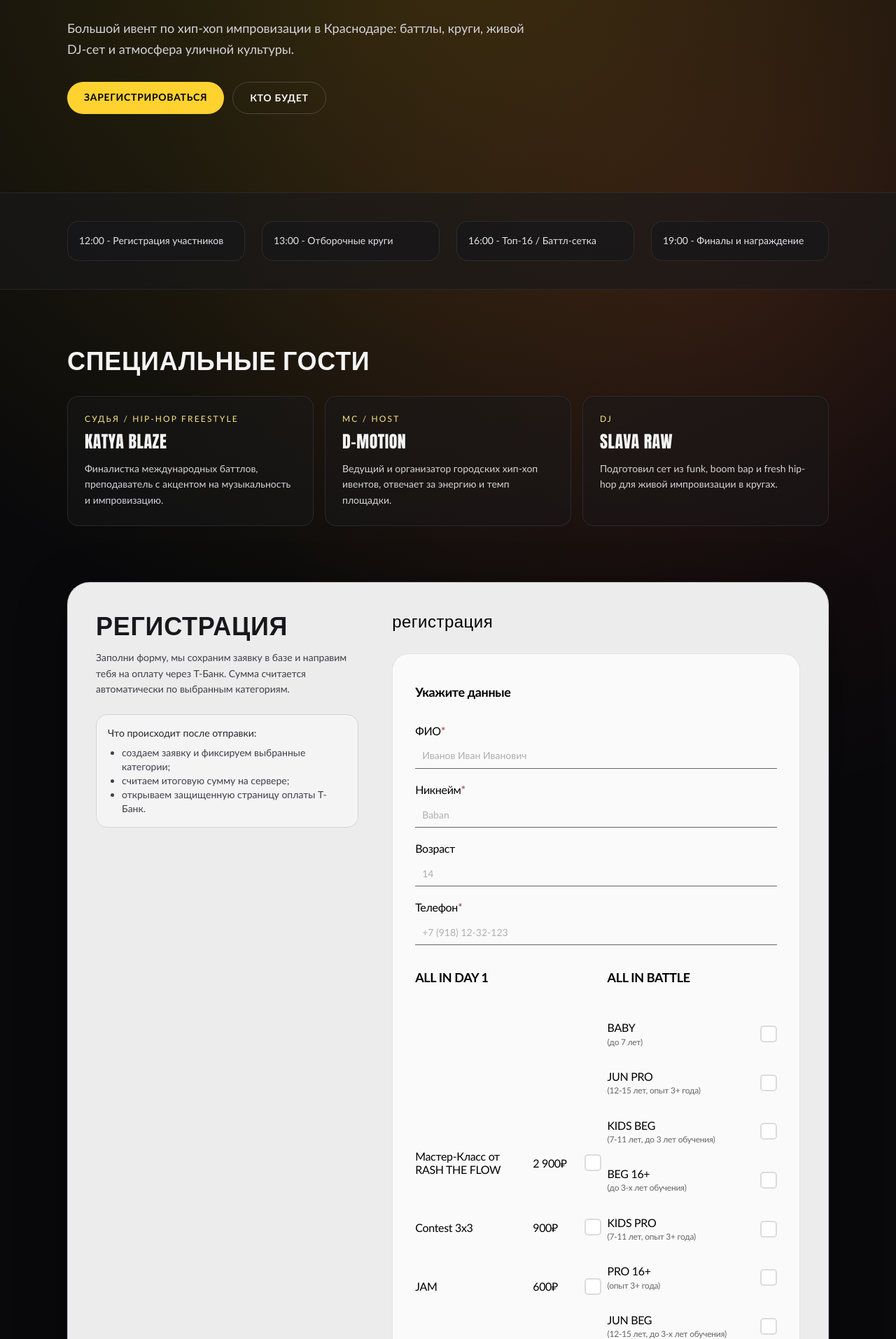
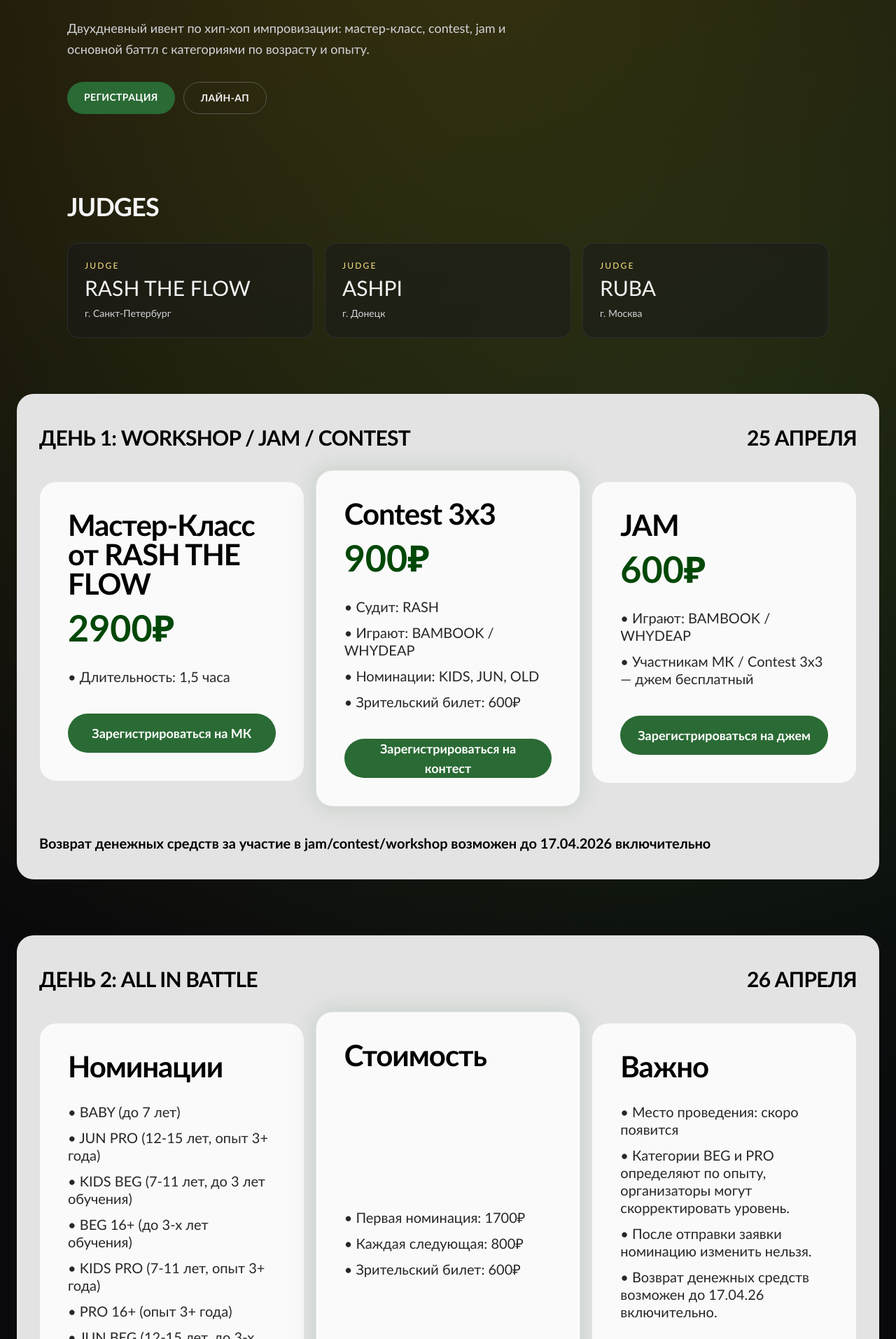
Before and after one commit to FibEli3/ALL-IN-BATTLE, a Next.js app: page / in a window 1280 px wide. Shown: the part 166-2080 px from the top of the page at 70% size. Built offline with nearby package versions, Linux system fonts and the light colour scheme.

Commit message:
feat: implement full figma-inspired adaptive page structure

```diff
--- a/src/app/globals.css
+++ b/src/app/globals.css
@@ -15,13 +15,6 @@ body {
   background: var(--background);
   color: var(--foreground);
   font-family: "Trebuchet MS", "Segoe UI", sans-serif;
-}
-
-h1,
-h2,
-h3 {
-  font-family: Impact, Haettenschweiler, "Arial Narrow Bold", sans-serif;
-  letter-spacing: 0.02em;
 }
 
 .fade-up {
--- a/src/app/page.tsx
+++ b/src/app/page.tsx
@@ -2,97 +2,230 @@ import { RegistrationForm } from "@/components/registration-form";
 
 const judges = [
   {
-    name: "KATYA BLAZE",
-    role: "Судья / Hip-Hop Freestyle",
-    description:
-      "Финалистка международных баттлов, преподаватель с акцентом на музыкальность и импровизацию.",
+    name: "RASH THE FLOW",
+    city: "г. Санкт-Петербург",
+    role: "JUDGE",
   },
   {
-    name: "D-MOTION",
-    role: "MC / Host",
-    description:
-      "Ведущий и организатор городских хип-хоп ивентов, отвечает за энергию и темп площадки.",
+    name: "ASHPI",
+    city: "г. Донецк",
+    role: "JUDGE",
   },
   {
-    name: "SLAVA RAW",
-    role: "DJ",
-    description:
-      "Подготовил сет из funk, boom bap и fresh hip-hop для живой импровизации в кругах.",
+    name: "RUBA",
+    city: "г. Москва",
+    role: "JUDGE",
   },
 ];
 
-const schedule = [
-  "12:00 - Регистрация участников",
-  "13:00 - Отборочные круги",
-  "16:00 - Топ-16 / Баттл-сетка",
-  "19:00 - Финалы и награждение",
+const dayOneCards = [
+  {
+    title: "Мастер-Класс от RASH THE FLOW",
+    price: "2900₽",
+    points: ["Длительность: 1,5 часа"],
+    cta: "Зарегистрироваться на МК",
+    featured: false,
+  },
+  {
+    title: "Contest 3x3",
+    price: "900₽",
+    points: [
+      "Судит: RASH",
+      "Играют: BAMBOOK / WHYDEAP",
+      "Номинации: KIDS, JUN, OLD",
+      "Зрительский билет: 600₽",
+    ],
+    cta: "Зарегистрироваться на контест",
+    featured: true,
+  },
+  {
+    title: "JAM",
+    price: "600₽",
+    points: [
+      "Играют: BAMBOOK / WHYDEAP",
+      "Участникам МК / Contest 3x3 — джем бесплатный",
+    ],
+    cta: "Зарегистрироваться на джем",
+    featured: false,
+  },
+];
+
+const dayTwoColumns = [
+  {
+    title: "Номинации",
+    items: [
+      "BABY (до 7 лет)",
+      "JUN PRO (12-15 лет, опыт 3+ года)",
+      "KIDS BEG (7-11 лет, до 3 лет обучения)",
+      "BEG 16+ (до 3-х лет обучения)",
+      "KIDS PRO (7-11 лет, опыт 3+ года)",
+      "PRO 16+ (опыт 3+ года)",
+      "JUN BEG (12-15 лет, до 3-х лет обучения)",
+    ],
+    cta: "",
+    featured: false,
+  },
+  {
+    title: "Стоимость",
+    items: [
+      "Первая номинация: 1700₽",
+      "Каждая следующая: 800₽",
+      "Зрительский билет: 600₽",
+    ],
+    cta: "Зарегистрироваться на баттл",
+    featured: true,
+  },
+  {
+    title: "Важно",
+    items: [
+      "Место проведения: скоро появится",
+      "Категории BEG и PRO определяют по опыту, организаторы могут скорректировать уровень.",
+      "После отправки заявки номинацию изменить нельзя.",
+      "Возврат денежных средств возможен до 17.04.26 включительно.",
+    ],
+    cta: "",
+    featured: false,
+  },
+];
+
+const mobileRules = [
+  "Первая номинация - 1700₽",
+  "Каждая следующая - 800₽",
+  "Зрительский билет - 600₽",
 ];
 
 export default function Home() {
   return (
     <main className="relative isolate overflow-x-hidden bg-zinc-950 text-zinc-100">
-      <div className="pointer-events-none absolute inset-0 -z-10 bg-[radial-gradient(circle_at_top,_rgba(250,204,21,0.18),_transparent_42%),radial-gradient(circle_at_80%_20%,_rgba(239,68,68,0.12),_transparent_35%)]" />
+      <div className="pointer-events-none absolute inset-0 -z-10 bg-[radial-gradient(circle_at_top,_rgba(250,204,21,0.18),_transparent_42%),radial-gradient(circle_at_80%_20%,_rgba(39,139,63,0.15),_transparent_35%)]" />
 
-      <section className="mx-auto w-full max-w-6xl px-5 pb-20 pt-12 md:px-8 md:pb-28 md:pt-16">
-        <p className="fade-up text-xs uppercase tracking-[0.32em] text-amber-200/90 md:text-sm">
-          Краснодар - 2026 - Hip-Hop Improvisation Event
+      <section className="mx-auto w-full max-w-6xl px-5 pb-16 pt-12 md:px-8 md:pb-24 md:pt-16">
+        <p className="fade-up text-xs uppercase tracking-[0.28em] text-amber-200/90 md:text-sm">
+          Краснодар • 25-26 апреля • Hip-Hop Improvisation Event
         </p>
         <h1 className="fade-up mt-4 max-w-4xl text-5xl font-black uppercase leading-[0.95] tracking-tight md:text-7xl">
           ALL IN BATTLE
         </h1>
         <p className="fade-up mt-6 max-w-2xl text-base leading-relaxed text-zinc-300 md:text-lg">
-          Большой ивент по хип-хоп импровизации в Краснодаре: баттлы, круги, живой
-          DJ-сет и атмосфера уличной культуры.
+          Двухдневный ивент по хип-хоп импровизации: мастер-класс, contest, jam и
+          основной баттл с категориями по возрасту и опыту.
         </p>
-
         <div className="fade-up mt-8 flex flex-wrap gap-3">
           <a
             href="#registration"
-            className="rounded-full bg-amber-300 px-6 py-3 text-sm font-bold uppercase tracking-wider text-black transition hover:bg-amber-200"
+            className="rounded-full bg-[#2a6a34] px-6 py-3 text-sm font-semibold uppercase tracking-wide text-white transition hover:bg-[#22592b]"
           >
-            Зарегистрироваться
+            Регистрация
           </a>
           <a
             href="#lineup"
-            className="rounded-full border border-zinc-400/30 px-6 py-3 text-sm font-bold uppercase tracking-wider transition hover:border-amber-200"
+            className="rounded-full border border-zinc-400/40 px-6 py-3 text-sm font-semibold uppercase tracking-wide transition hover:border-zinc-200"
           >
-            Кто будет
+            Лайн-ап
           </a>
         </div>
       </section>
 
-      <section className="border-y border-zinc-700/40 bg-zinc-900/60">
-        <div className="mx-auto grid max-w-6xl gap-6 px-5 py-10 md:grid-cols-4 md:px-8">
-          {schedule.map((item) => (
+      <section
+        id="lineup"
+        className="mx-auto w-full max-w-6xl px-5 pb-16 pt-4 md:px-8 md:pb-20"
+      >
+        <h2 className="text-3xl font-extrabold uppercase tracking-tight md:text-4xl">JUDGES</h2>
+        <div className="mt-8 grid gap-4 md:grid-cols-3">
+          {judges.map((person) => (
             <article
-              key={item}
-              className="fade-up rounded-2xl border border-zinc-700/50 bg-zinc-900/70 p-4"
+              key={person.name}
+              className="rounded-2xl border border-zinc-700/50 bg-zinc-900/50 p-6"
             >
-              <p className="text-sm leading-relaxed text-zinc-200">{item}</p>
+              <p className="text-xs uppercase tracking-[0.18em] text-amber-200">{person.role}</p>
+              <h3 className="mt-2 text-3xl leading-none">{person.name}</h3>
+              <p className="mt-3 text-sm text-zinc-300">{person.city}</p>
             </article>
           ))}
         </div>
       </section>
 
-      <section id="lineup" className="mx-auto w-full max-w-6xl px-5 py-16 md:px-8 md:py-20">
-        <h2 className="fade-up text-3xl font-extrabold uppercase tracking-tight md:text-4xl">
-          Специальные гости
-        </h2>
-        <div className="mt-8 grid gap-4 md:grid-cols-3">
-          {judges.map((person) => (
+      <section className="mx-auto w-full max-w-7xl px-0 pb-16 md:px-6 md:pb-20">
+        <div className="bg-[#e3e3e3] px-4 py-8 text-black md:rounded-3xl md:px-8 md:py-10">
+          <header className="flex items-center justify-between text-[20px] font-bold uppercase tracking-tight md:text-[30px]">
+            <h2>ДЕНЬ 1: WORKSHOP / JAM / CONTEST</h2>
+            <p>25 апреля</p>
+          </header>
+
+          <div className="mt-7 grid gap-4 md:mt-10 md:grid-cols-3 md:items-start">
+            {dayOneCards.map((card) => (
               <article
-              key={person.name}
-              className="fade-up rounded-2xl border border-zinc-700/50 bg-zinc-900/50 p-6"
+                key={card.title}
+                className={`rounded-3xl border border-[rgba(213,213,213,0.6)] bg-[#fafafa] p-6 md:p-10 ${
+                  card.featured
+                    ? "md:-mt-4 md:shadow-[0_0_30px_3px_rgba(41,108,51,0.15)]"
+                    : ""
+                }`}
               >
-              <p className="text-xs uppercase tracking-[0.18em] text-amber-200">
-                {person.role}
+                <h3 className="font-semibold text-[34px] leading-[1] tracking-tight md:text-[42px]">
+                  {card.title}
+                </h3>
+                <p className="mt-4 text-[38px] font-bold leading-[1] text-[#014807] md:text-[52px]">
+                  {card.price}
                 </p>
-              <h3 className="mt-3 text-2xl font-black leading-none">{person.name}</h3>
-              <p className="mt-4 text-sm leading-relaxed text-zinc-300">
-                {person.description}
-              </p>
+                <ul className="mt-8 grid gap-3 text-[18px] leading-[1.25] text-zinc-800 md:text-[20px]">
+                  {card.points.map((item) => (
+                    <li key={item}>• {item}</li>
+                  ))}
+                </ul>
+                <button className="mt-10 h-14 w-full rounded-full bg-[#2a6a34] px-5 text-lg font-semibold text-white transition hover:bg-[#22592b]">
+                  {card.cta}
+                </button>
               </article>
             ))}
+          </div>
+
+          <p className="mt-10 text-base font-semibold leading-[1.2] md:text-xl">
+            Возврат денежных средств за участие в jam/contest/workshop возможен до
+            17.04.2026 включительно
+          </p>
+        </div>
+      </section>
+
+      <section className="mx-auto w-full max-w-7xl px-0 pb-16 md:px-6 md:pb-20">
+        <div className="bg-[#e3e3e3] px-4 py-8 text-black md:rounded-3xl md:px-8 md:py-10">
+          <header className="flex items-center justify-between text-[20px] font-bold uppercase tracking-tight md:text-[30px]">
+            <h2>ДЕНЬ 2: ALL IN BATTLE</h2>
+            <p>26 апреля</p>
+          </header>
+
+          <div className="mt-7 grid gap-4 md:mt-10 md:grid-cols-3">
+            {dayTwoColumns.map((column) => (
+              <article
+                key={column.title}
+                className={`rounded-3xl border border-[rgba(213,213,213,0.6)] bg-[#fafafa] p-6 md:min-h-[670px] md:p-10 ${
+                  column.featured
+                    ? "md:-mt-4 md:shadow-[0_0_30px_3px_rgba(41,108,51,0.15)] md:flex md:flex-col md:justify-between"
+                    : ""
+                }`}
+              >
+                <h3 className="text-[34px] font-semibold leading-[1] tracking-tight md:text-[42px]">
+                  {column.title}
+                </h3>
+                <ul className="mt-8 grid gap-3 text-[18px] leading-[1.25] text-zinc-800 md:text-[20px]">
+                  {column.items.map((item) => (
+                    <li key={item}>• {item}</li>
+                  ))}
+                </ul>
+                {column.cta ? (
+                  <button className="mt-10 h-14 w-full rounded-full bg-[#2a6a34] px-5 text-lg font-semibold text-white transition hover:bg-[#22592b]">
+                    {column.cta}
+                  </button>
+                ) : null}
+              </article>
+            ))}
+          </div>
+
+          <div className="mt-8 grid gap-1 text-sm text-zinc-700 md:hidden">
+            {mobileRules.map((rule) => (
+              <p key={rule}>{rule}</p>
+            ))}
+          </div>
         </div>
       </section>
 
@@ -100,28 +233,7 @@ export default function Home() {
         id="registration"
         className="mx-auto w-full max-w-6xl px-5 pb-20 md:px-8 md:pb-24"
       >
-        <div className="grid gap-8 rounded-[2rem] border border-zinc-700/20 bg-[#ececec] p-6 text-zinc-900 shadow-[0_20px_70px_rgba(0,0,0,0.35)] md:grid-cols-5 md:p-10">
-          <div className="fade-up md:col-span-2 md:pr-2">
-            <h2 className="text-3xl font-extrabold uppercase tracking-tight md:text-4xl">
-              Регистрация
-            </h2>
-            <p className="mt-4 text-sm leading-relaxed text-zinc-700">
-              Заполни форму, мы сохраним заявку в базе и направим тебя на оплату через
-              Т-Банк. Сумма считается автоматически по выбранным категориям.
-            </p>
-            <div className="mt-6 rounded-2xl border border-zinc-300 bg-zinc-100 p-4 text-sm text-zinc-800">
-              Что происходит после отправки:
-              <ul className="mt-2 list-disc pl-5 text-zinc-700">
-                <li>создаем заявку и фиксируем выбранные категории;</li>
-                <li>считаем итоговую сумму на сервере;</li>
-                <li>открываем защищенную страницу оплаты Т-Банк.</li>
-              </ul>
-            </div>
-          </div>
-          <div className="fade-up md:col-span-3 md:pl-2">
         <RegistrationForm />
-          </div>
-        </div>
       </section>
     </main>
   );
```
Lines whose indentation alone changed are shown as unchanged.
